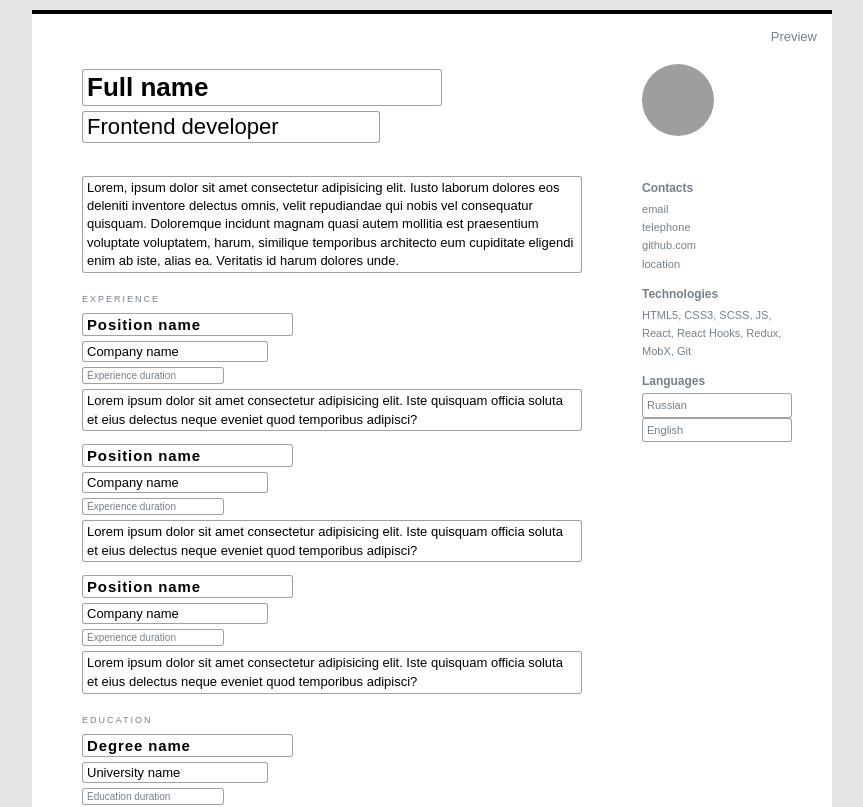
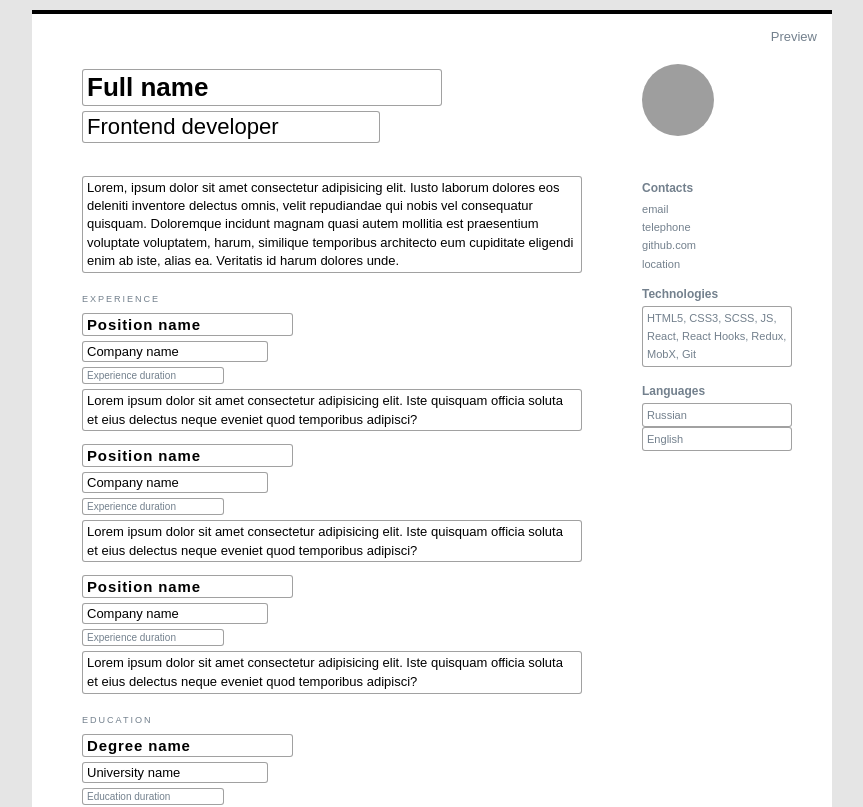
Before and after one commit to yurimikushov/cv-editor, a React (Create React App) app: page / in a window 1280 px wide. Shown: the top 807 px of the page, without its empty margins (208-1071 px from the left). Built offline with nearby package versions, Linux system fonts and the light colour scheme; grey boxes are pictures that could not be loaded.

Commit message:
feat: made technology list editable

```diff
--- a/src/components/TechnologyList.jsx
+++ b/src/components/TechnologyList.jsx
@@ -1,15 +1,24 @@
 import React from 'react'
-import PropTypes from 'prop-types'
+import { observer } from 'mobx-react-lite'
+import { useAppProps, useTechnologyList } from '../store'
+import MultilineInputField from './MultilineInputField'
 
-const TechnologyList = ({ technologies }) => (
-  <div className='technologies item item_1'>
-    <div className='title title_3'>Technologies</div>
-    <div className='technology description description_1'>{technologies}</div>
-  </div>
-)
+const TechnologyList = () => {
+  const { editable } = useAppProps()
+  const { description, setDescription } = useTechnologyList()
 
-TechnologyList.propTypes = {
-  technologies: PropTypes.string.isRequired,
+  return (
+    <div className='technologies item item_1'>
+      <div className='title title_3'>Technologies</div>
+      <MultilineInputField
+        className='technology description description_1'
+        value={description}
+        onChange={(e) => setDescription(e.target.value)}
+        placeholder='Technology stack'
+        readOnly={!editable}
+      />
+    </div>
+  )
 }
 
-export default TechnologyList
+export default observer(TechnologyList)
--- a/src/store/technologyList.js
+++ b/src/store/technologyList.js
@@ -1,11 +1,11 @@
 const exapmleTechnologies =
   'HTML5, CSS3, SCSS, JS, React, React Hooks, Redux, MobX, Git'
 
-const createTechnologiesStore = () => ({
-  technologies: exapmleTechnologies,
-  setTechnologies(technologies) {
-    this.technologies = technologies
+const createTechnologyListStore = () => ({
+  description: exapmleTechnologies,
+  setDescription(description) {
+    this.description = description
   },
 })
 
-export default createTechnologiesStore
+export default createTechnologyListStore
```
